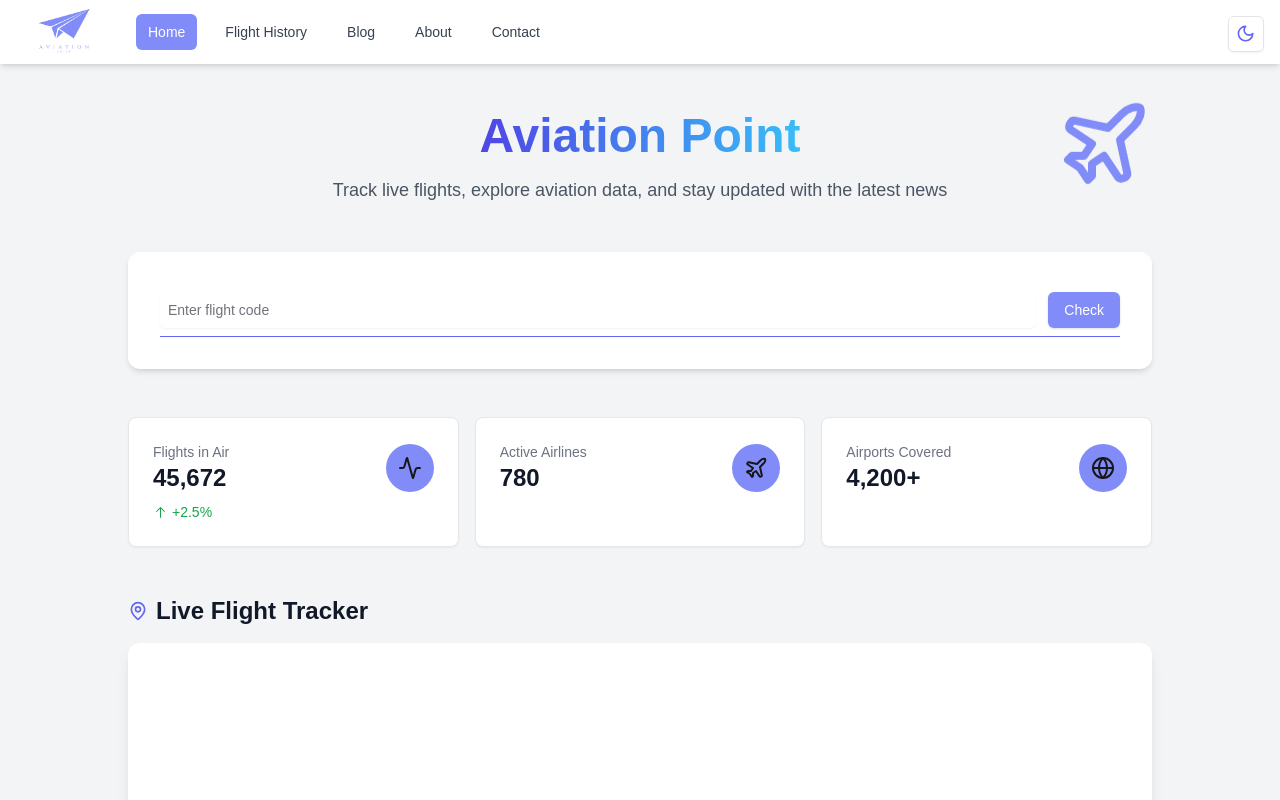
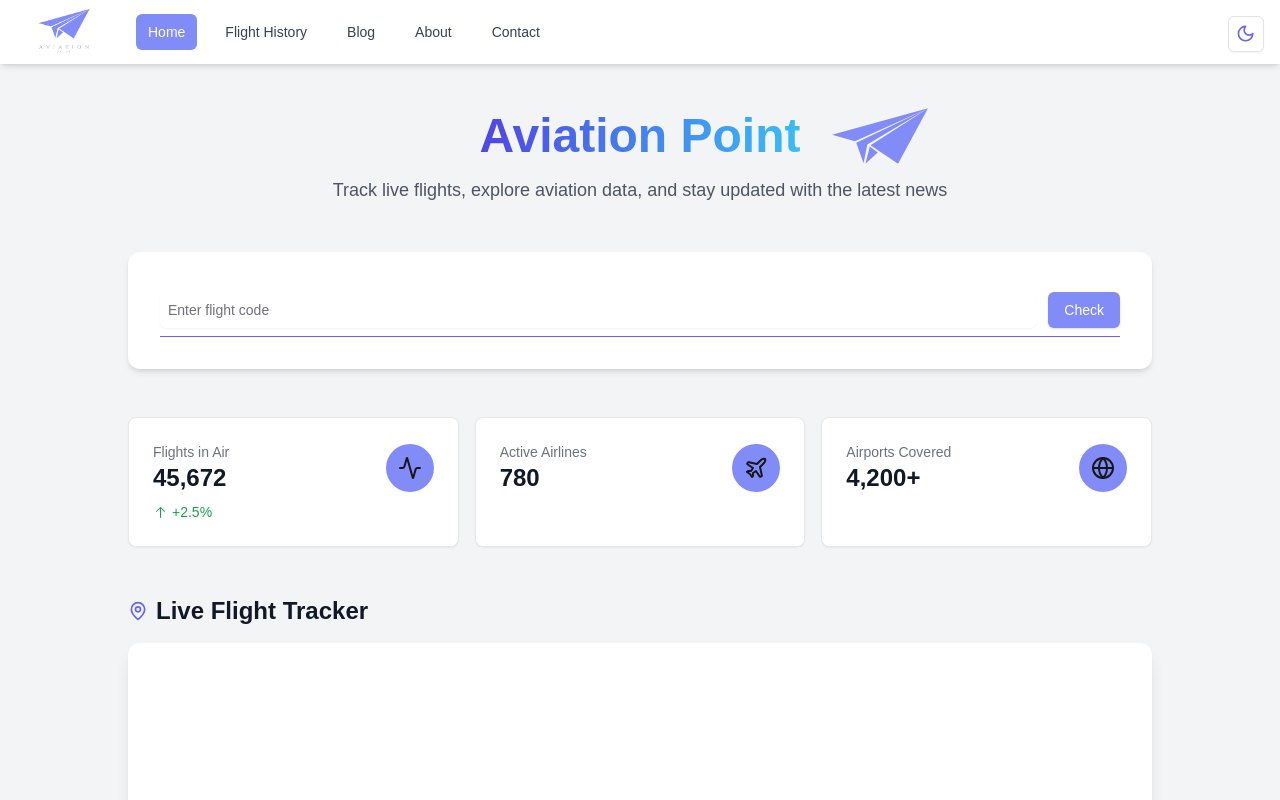
Before and after one commit to AdriaGS/aviation-point, a Next.js app: page / in a window 1280 px wide. Shown: the top 800 px of the page. Built offline with nearby package versions, Linux system fonts and the light colour scheme.

Commit message:
Use flight image instead of plane icon
 - Place it next to the title and remove any
   animation for now

```diff
--- a/src/app/page.tsx
+++ b/src/app/page.tsx
@@ -2,6 +2,7 @@ import { Metadata } from 'next';
 import Map from '@/components/Map';
 import SearchBar from '@/components/SearchBar';
 import BlogPosts from '@/components/BlogPosts';
+import Image from 'next/image';
 import { ActivityIcon, ClockIcon, CloudSunIcon, GlobeIcon, MapPinIcon, NewspaperIcon, PlaneIcon } from 'lucide-react';
 import { StatCard } from '@/components/cards/StatCard';
 import { FlightBoard } from '@/components/flight/FlightBoard';
@@ -33,8 +34,8 @@ export default function Home() {
                   Aviation Point
                 </span>
               </h1>
-              <div className='absolute -top-4 right-0 text-indigo-400 dark:text-indigo-900'>
-                <PlaneIcon className='w-24 h-24 animate-float' />
+              <div className='absolute inset-0'>
+                <Image src='/plane.svg' alt='Plane' width={100} height={100} className='w-24 h-24 absolute top-1/2 left-1/2 translate-x-[200%] -translate-y-1/2' />
               </div>
             </div>
             <p className='text-lg text-gray-600 dark:text-gray-300 mb-8'>
--- a/src/styles/globals.css
+++ b/src/styles/globals.css
@@ -19,12 +19,6 @@ body {
   background: var(--background);
   font-family: Arial, Helvetica, sans-serif;
 }
-
-@keyframes float {
-  0%, 100% { transform: translateY(0); }
-  50% { transform: translateY(-10px); }
-}
-.animate-float { animation: float 3s ease-in-out infinite; }
 
 @layer utilities {
   .text-balance {
```
Also changed, not shown: public/plane.svg (added).
